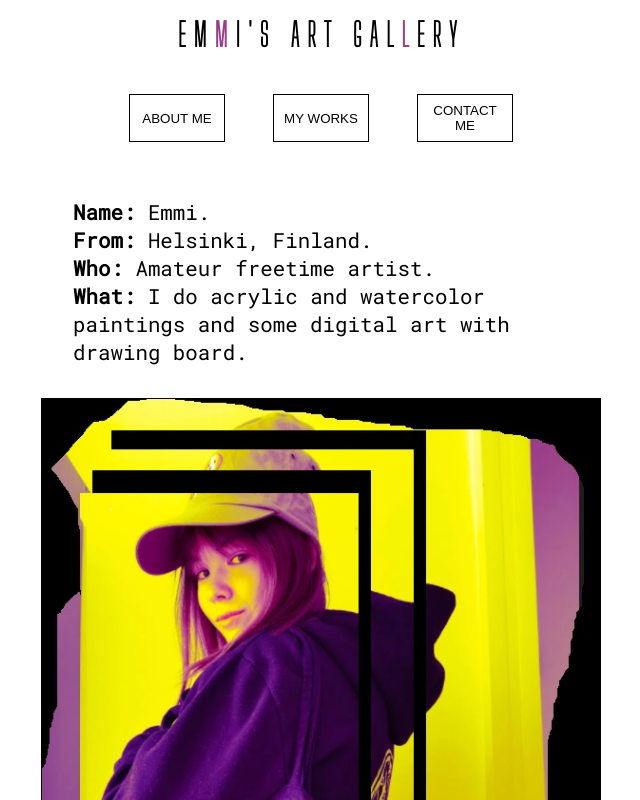
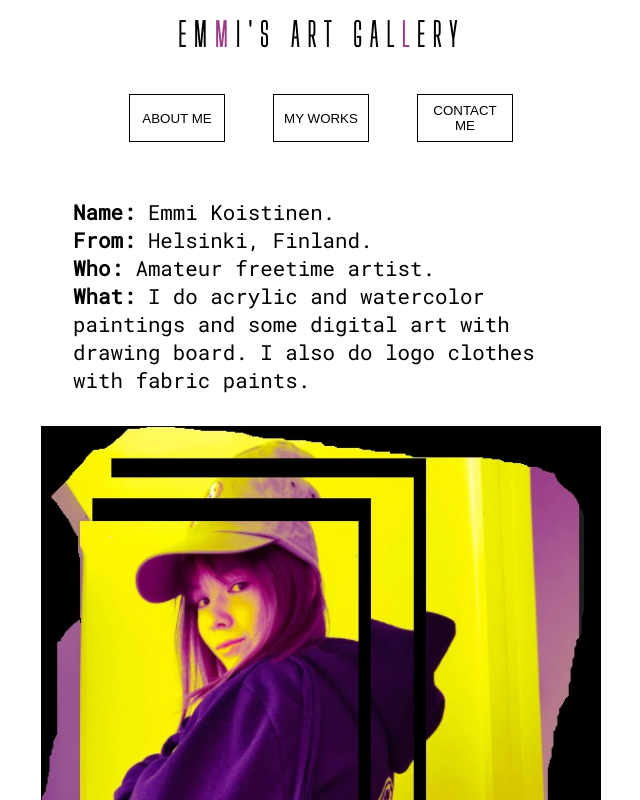
Before and after one commit to emmisk/art_gallery, a React (Create React App) app: page / in a window 1280 px wide. Both pictures are taken after a click on the button "ABOUT ME". Shown: the top 800 px of the page, without its empty margins (319-959 px from the left). Built offline with nearby package versions, Linux system fonts and the light colour scheme.

Commit message:
edit info text

```diff
--- a/src/components/Info.js
+++ b/src/components/Info.js
@@ -2,14 +2,15 @@ import React from "react"
 
 const Info = () => (
   <p>
-    <span className="field">Name:</span> Emmi.
+    <span className="field">Name:</span> Emmi Koistinen.
     <br />
     <span className="field">From:</span> Helsinki, Finland.
     <br />
     <span className="field">Who:</span> Amateur freetime artist.
     <br />
     <span className="field">What:</span> I do acrylic and watercolor paintings
-    and some digital art with drawing board.
+    and some digital art with drawing board. I also do logo clothes with
+    fabric paints.
   </p>
 )
 
```
